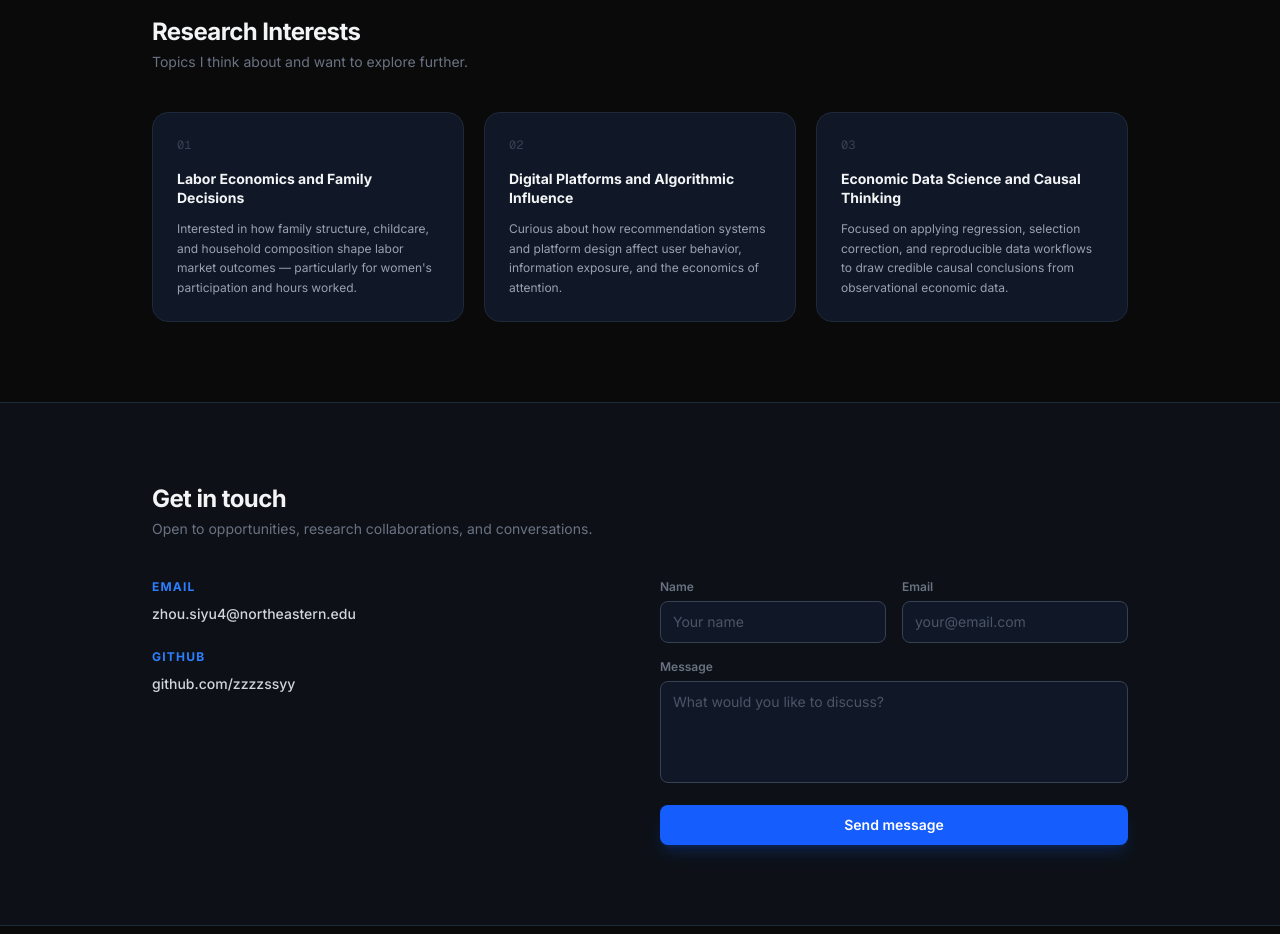
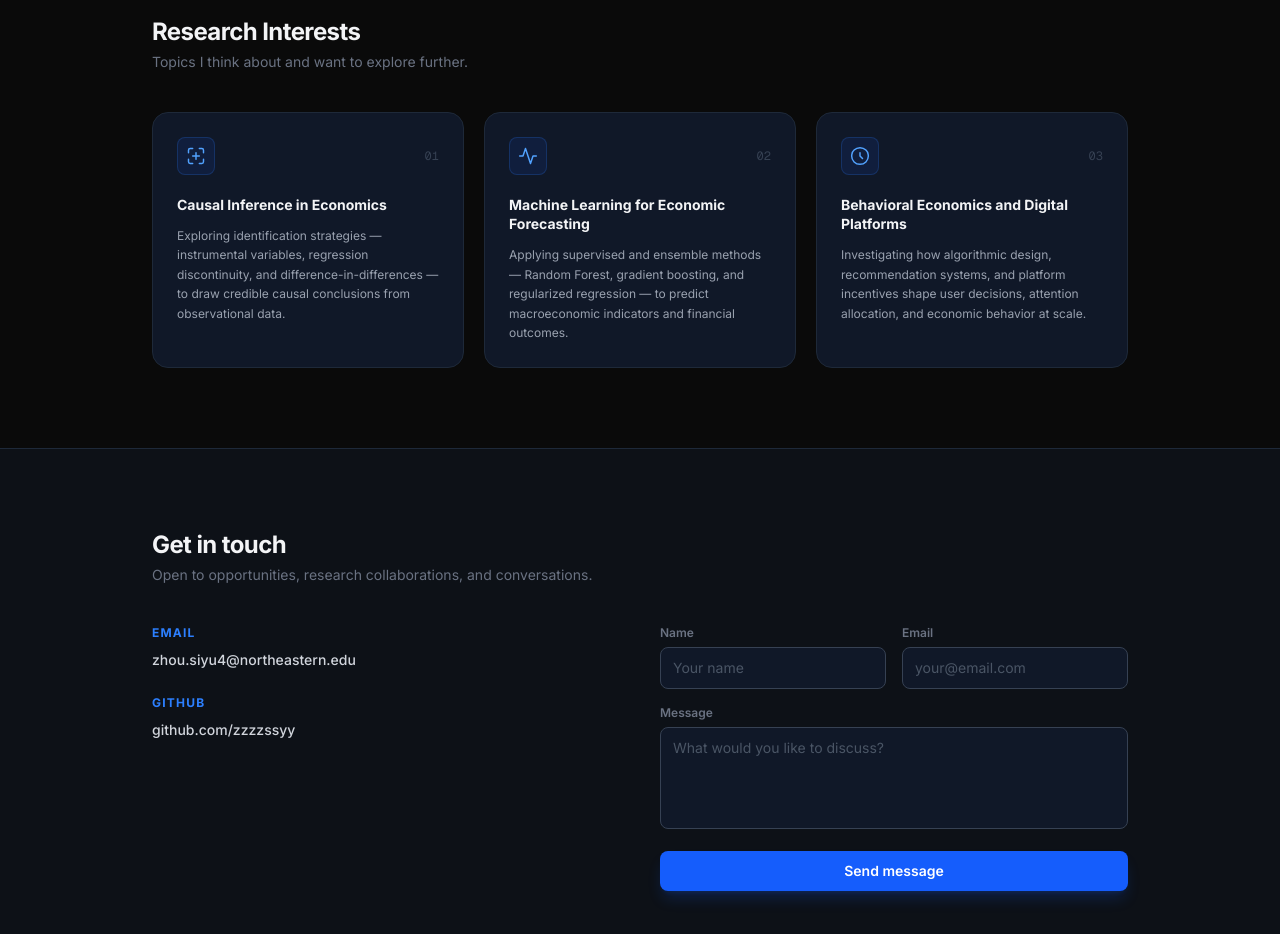
Before and after one commit to zzzzzssyy/Econ-Portfolio, a Next.js app: page / in a window 1280 px wide. Shown: the part 1880-2814 px from the top of the page. Built offline with nearby package versions, Linux system fonts and the light colour scheme.

Commit message:
Update Research Interests with new topics and inline SVG icons
Replace previous topics with Causal Inference, ML Forecasting,
and Behavioral Economics. Add icon per card with blue accent styling.

Co-Authored-By: Claude Sonnet 4.6 <noreply@anthropic.com>

```diff
--- a/components/ResearchInterests.tsx
+++ b/components/ResearchInterests.tsx
@@ -1,21 +1,42 @@
 const interests = [
   {
     number: "01",
-    title: "Labor Economics and Family Decisions",
+    title: "Causal Inference in Economics",
     description:
-      "Interested in how family structure, childcare, and household composition shape labor market outcomes — particularly for women's participation and hours worked.",
+      "Exploring identification strategies — instrumental variables, regression discontinuity, and difference-in-differences — to draw credible causal conclusions from observational data.",
+    icon: (
+      <svg xmlns="http://www.w3.org/2000/svg" width="20" height="20" viewBox="0 0 24 24" fill="none" stroke="currentColor" strokeWidth="1.75" strokeLinecap="round" strokeLinejoin="round">
+        <path d="M8 3H5a2 2 0 0 0-2 2v3" />
+        <path d="M21 8V5a2 2 0 0 0-2-2h-3" />
+        <path d="M3 16v3a2 2 0 0 0 2 2h3" />
+        <path d="M16 21h3a2 2 0 0 0 2-2v-3" />
+        <line x1="12" y1="8" x2="12" y2="16" />
+        <line x1="8" y1="12" x2="16" y2="12" />
+      </svg>
+    ),
   },
   {
     number: "02",
-    title: "Digital Platforms and Algorithmic Influence",
+    title: "Machine Learning for Economic Forecasting",
     description:
-      "Curious about how recommendation systems and platform design affect user behavior, information exposure, and the economics of attention.",
+      "Applying supervised and ensemble methods — Random Forest, gradient boosting, and regularized regression — to predict macroeconomic indicators and financial outcomes.",
+    icon: (
+      <svg xmlns="http://www.w3.org/2000/svg" width="20" height="20" viewBox="0 0 24 24" fill="none" stroke="currentColor" strokeWidth="1.75" strokeLinecap="round" strokeLinejoin="round">
+        <polyline points="22 12 18 12 15 21 9 3 6 12 2 12" />
+      </svg>
+    ),
   },
   {
     number: "03",
-    title: "Economic Data Science and Causal Thinking",
+    title: "Behavioral Economics and Digital Platforms",
     description:
-      "Focused on applying regression, selection correction, and reproducible data workflows to draw credible causal conclusions from observational economic data.",
+      "Investigating how algorithmic design, recommendation systems, and platform incentives shape user decisions, attention allocation, and economic behavior at scale.",
+    icon: (
+      <svg xmlns="http://www.w3.org/2000/svg" width="20" height="20" viewBox="0 0 24 24" fill="none" stroke="currentColor" strokeWidth="1.75" strokeLinecap="round" strokeLinejoin="round">
+        <circle cx="12" cy="12" r="10" />
+        <path d="M12 8v4l3 3" />
+      </svg>
+    ),
   },
 ];
 
@@ -34,7 +55,12 @@ export default function ResearchInterests() {
               key={item.number}
               className="group flex flex-col bg-gray-900 border border-gray-800 rounded-2xl p-6 hover:border-blue-500/40 hover:-translate-y-1 hover:shadow-xl hover:shadow-blue-500/10 transition-all duration-200"
             >
-              <span className="font-mono text-xs text-gray-700 mb-4">{item.number}</span>
+              <div className="flex items-center justify-between mb-5">
+                <div className="p-2 bg-blue-600/10 text-blue-400 rounded-lg border border-blue-500/20">
+                  {item.icon}
+                </div>
+                <span className="font-mono text-xs text-gray-700">{item.number}</span>
+              </div>
               <h3 className="text-sm font-bold text-gray-100 leading-snug mb-3 group-hover:text-blue-400 transition-colors duration-200">
                 {item.title}
               </h3>
```
